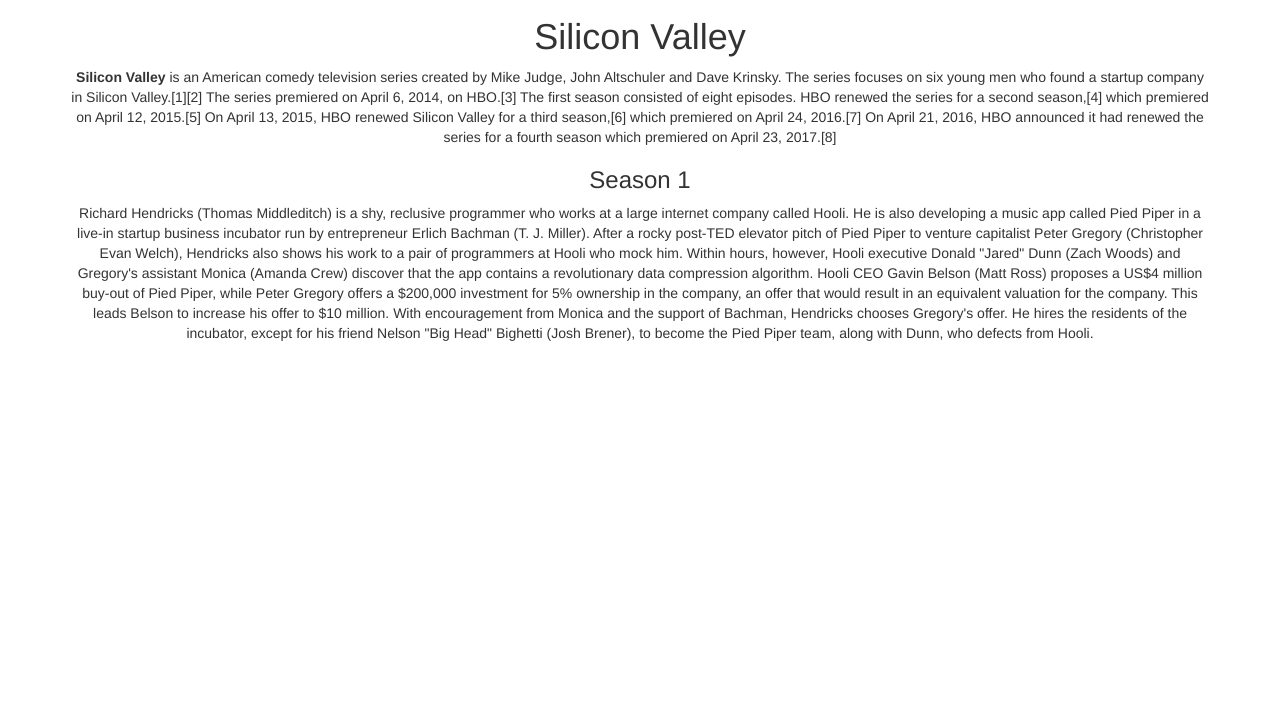
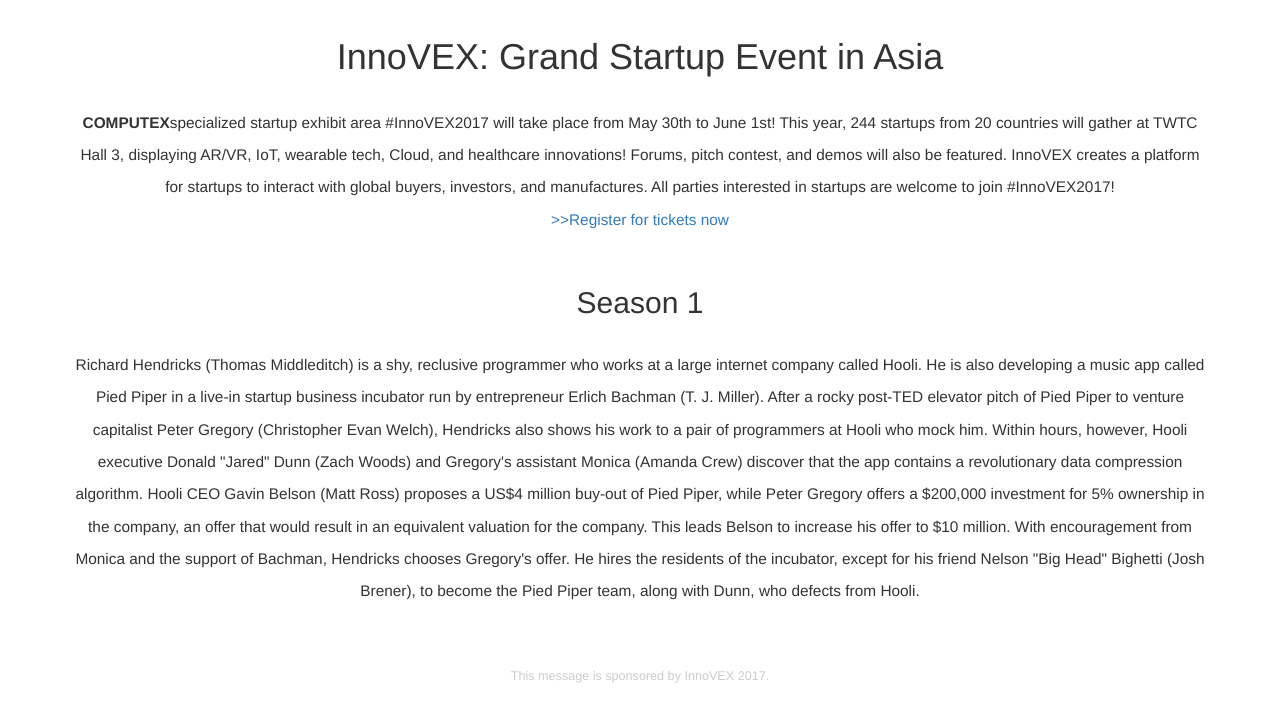
Before and after one commit to KevinHu2014/TestTico, a plain HTML site: page index.html in a window 1280 px wide. Shown: the part 303-1019 px from the top of the page. Before the commit the page ends 800 px from the top, so only its background shows below. Drawn offline with nearby package versions, Linux system fonts and the light colour scheme.

Commit message:
網頁模板調整

```diff
--- a/index.html
+++ b/index.html
@@ -17,30 +17,70 @@
 <body>
 <div class="container">
     <div class="row">
-        <div class="col-xs-12 col-sm-12">
+        <div class="col-xs-12 col-sm-12 covermedia" id="cover">
             <!-- Banner -->
             <img src="https://i2.wp.com/nerdbastards.com/wp-content/uploads/2016/02/silicon-valley.jpg" onerror="this.src='noImg.gif'" class="img-responsive center-block" alt="Responsive image">
         </div>
     </div>
     <div class="row">
-        <div class="col-xs-12 col-sm-12">
+        <div class="col-xs-12 col-sm-12" id="title">
             <!-- 標題 -->
-            <h1 class="text-center">Silicon Valley</h1>
+            <h1 class="title">InnoVEX: Grand Startup Event in Asia</h1>
         </div>
-    </div>
-    <div class="row">
-        <div class="col-xs-12 col-sm-12">
+        <div class="col-xs-12 col-sm-12" id="content">
             <!-- 內文 -->
-            <p class="text-center">
-                <strong>Silicon Valley</strong> is an American comedy television series created by Mike Judge, John Altschuler and Dave Krinsky. The series focuses on six young men who found a startup company in Silicon Valley.[1][2] The series premiered on April 6, 2014, on HBO.[3] The first season consisted of eight episodes. HBO renewed the series for a second season,[4] which premiered on April 12, 2015.[5] On April 13, 2015, HBO renewed Silicon Valley for a third season,[6] which premiered on April 24, 2016.[7] On April 21, 2016, HBO announced it had renewed the series for a fourth season which premiered on April 23, 2017.[8]
+            <p class="contenttext">
+                <strong>COMPUTEX</strong>specialized startup exhibit area #InnoVEX2017 will take place from May 30th to June 1st! This year, 244 startups from 20 countries will gather at TWTC Hall 3, displaying AR/VR, IoT, wearable tech, Cloud, and healthcare innovations! Forums, pitch contest, and demos will also be featured. InnoVEX creates a platform for startups to interact with global buyers, investors, and manufactures. All parties interested in startups are welcome to join #InnoVEX2017! <br/>
+                <a href="https://goo.gl/KGZUJ7">>>Register for tickets now</a>
             </p>
-            <h3 class="text-center">Season 1</h3>
-            <p class="text-center">
+            <h2 class="title">Season 1</h2>
+            <p class="contenttext">
                 Richard Hendricks (Thomas Middleditch) is a shy, reclusive programmer who works at a large internet company called Hooli. He is also developing a music app called Pied Piper in a live-in startup business incubator run by entrepreneur Erlich Bachman (T. J. Miller). After a rocky post-TED elevator pitch of Pied Piper to venture capitalist Peter Gregory (Christopher Evan Welch), Hendricks also shows his work to a pair of programmers at Hooli who mock him. Within hours, however, Hooli executive Donald "Jared" Dunn (Zach Woods) and Gregory's assistant Monica (Amanda Crew) discover that the app contains a revolutionary data compression algorithm. Hooli CEO Gavin Belson (Matt Ross) proposes a US$4 million buy-out of Pied Piper, while Peter Gregory offers a $200,000 investment for 5% ownership in the company, an offer that would result in an equivalent valuation for the company. This leads Belson to increase his offer to $10 million. With encouragement from Monica and the support of Bachman, Hendricks chooses Gregory's offer. He hires the residents of the incubator, except for his friend Nelson "Big Head" Bighetti (Josh Brener), to become the Pied Piper team, along with Dunn, who defects from Hooli.
+            </p>
+        </div>
+        <div class="col-xs-12 col-sm-12" id="tips">
+            <p class="tips">
+                This message is sponsored by InnoVEX 2017.
             </p>
         </div>
     </div>
 </div>
 
 </body>
+
+<style type="text/css">
+
+    .covermedia{
+        margin:0;
+        padding:0;
+    }
+
+    .title{
+        padding-top: 20px;
+        padding-bottom:20px;
+        text-align:center;
+    }
+
+    .contenttext{
+        font-size: 1.1em;
+        line-height: 2.1em;
+        text-align:center;
+        padding-bottom: 10px;
+    }
+
+    .tips{
+        font-size: 0.9em;
+        text-align: center;
+        padding-top: 40px;
+        padding-bottom: 20px;
+        color:#ccc;
+    }
+
+    .link{
+        text-align: center;
+        font-weight: bold;
+    }
+
+</style>
+
 </html>
```
